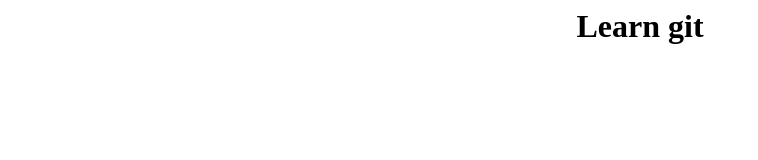
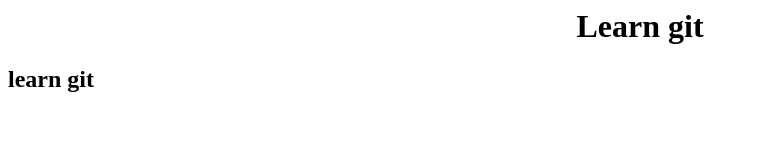
Before and after one commit to Dheeraj720/learn_git, a plain HTML site: page index.html in a window 1280 px wide. Shown: the whole page, without its empty margins (0-758 px from the left). Drawn offline with Linux system fonts and the light colour scheme.

Commit message:
This is second commit.

```diff
--- a/index.html
+++ b/index.html
@@ -7,5 +7,6 @@
 </head>
 <body>
     <h1>Learn git</h1>
+    <h2>learn git</h2>
 </body>
 </html>
```
